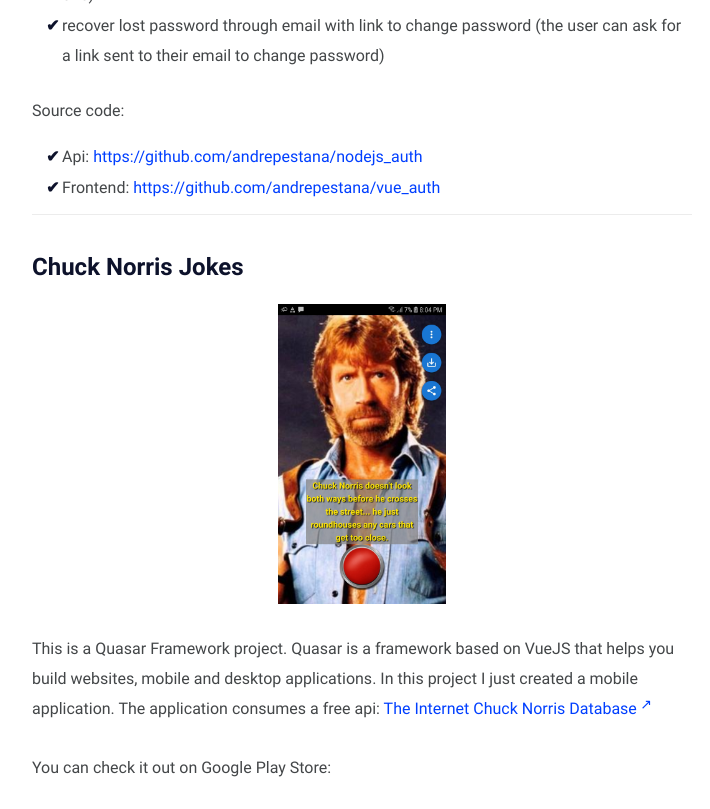
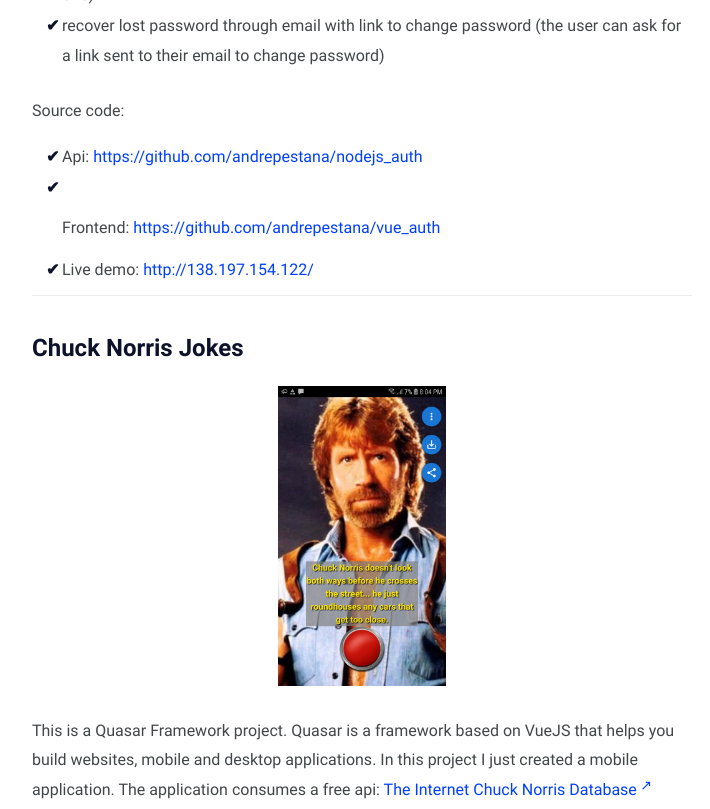
Before and after one commit to andrepestana/andrepestana.github.io.old, a Jekyll site: the page built from projects.md, in a window 1280 px wide and 900 px high, scrolled down 1047 px, cut to the strip 0-809 px from the top of the window. Shown: the whole strip, without its empty margins (278-988 px from the left). Built offline with Jekyll 4.4.1, drawn with Linux system fonts in a browser that asks for light colours.

Commit message:
edited projects

```diff
--- a/projects.md
+++ b/projects.md
@@ -23,6 +23,7 @@ Source code:
 - Api: <https://github.com/andrepestana/nodejs_auth>
 - Frontend: <https://github.com/andrepestana/vue_auth>
 
+- Live demo: <http://138.197.154.122/>
 
 * * *
 
```
Also changed, not shown: 2 other files.
